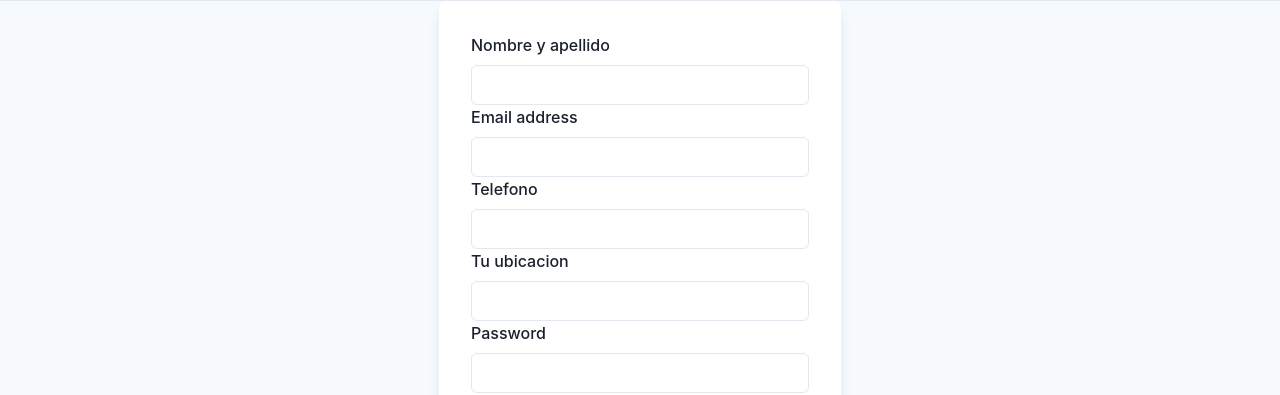
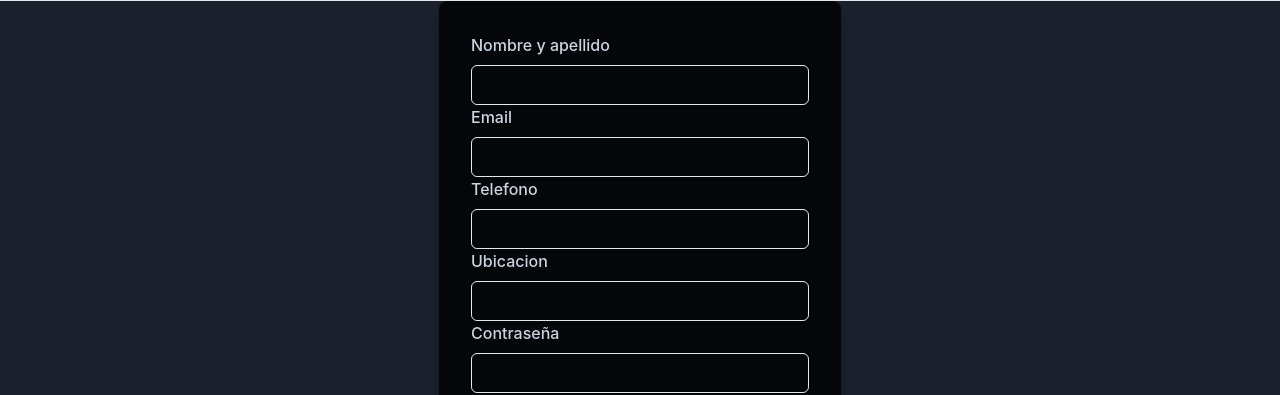
Before and after one commit to JosueEC/Profinder-client, a React (Vite) app: page /login in a window 1280 px wide. Shown: the part 146-541 px from the top of the page. Built offline with nearby package versions, Linux system fonts and the light colour scheme; no server answers.

Commit message:
estilo form

```diff
--- a/src/views/FromProvider/FromProvider.jsx
+++ b/src/views/FromProvider/FromProvider.jsx
@@ -61,14 +61,15 @@ function FormProvider() {
       minH={"100vh"}
       align={"center"}
       justify={"center"}
-      bg={useColorModeValue("gray.50", "gray.800")}
+      bg={useColorModeValue("gray.800", "gray.800")}
       width={"100%"}
     >
       <Box
         rounded={"lg"}
-        bg={useColorModeValue("white", "gray.700")}
+        bg={useColorModeValue("blackAlpha.800", "gray800")}
         boxShadow={"lg"}
         p={8}
+        color="gray.300"
       >
         <Stack spacing={4}>
           <form onSubmit={handleSubmit(onSubmit)}>
@@ -84,7 +85,7 @@ function FormProvider() {
             </FormControl>
 
             <FormControl>
-              <FormLabel>Email address</FormLabel>
+              <FormLabel>Email </FormLabel>
               <Input
                 type="email"
                 {...register("email", {
@@ -108,7 +109,7 @@ function FormProvider() {
               {errors.phone && <p>{errors.phone.message}</p>}
             </FormControl>
             <FormControl>
-              <FormLabel>Tu ubicacion</FormLabel>
+              <FormLabel>Ubicacion</FormLabel>
               <Input
                 type="text"
                 {...register("ubicacion", {
@@ -118,7 +119,7 @@ function FormProvider() {
               {errors.phone && <p>{errors.phone.message}</p>}
             </FormControl>
             <FormControl>
-              <FormLabel>Password</FormLabel>
+              <FormLabel>Contraseña</FormLabel>
 
               <Input type="password" />
             </FormControl>
@@ -207,7 +208,7 @@ function FormProvider() {
             <FormControl>
               <FormLabel>Descripción</FormLabel>
               <Textarea
-                isInvalid
+
                 type="description"
                 isRequired
                 {...register("description", {
```
